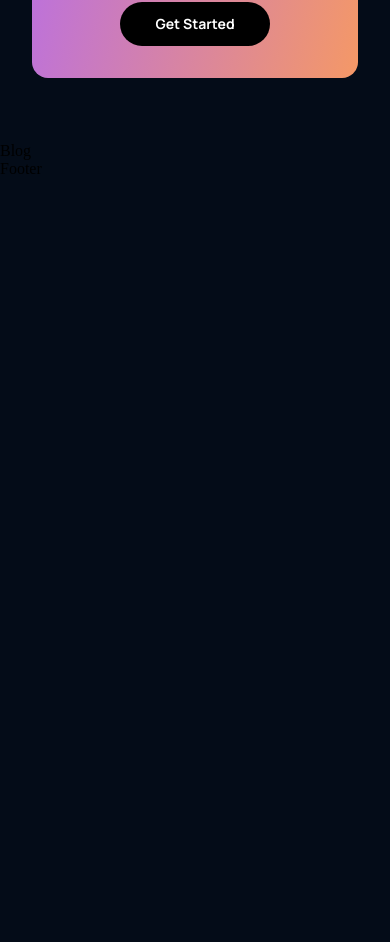
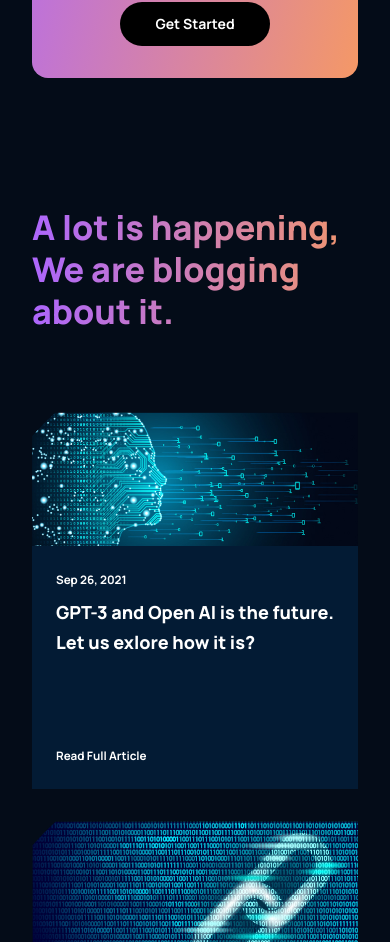
Before and after one commit to blountdj/gpt3_website, a React (Vite) app: page / in a window 390 px wide. Shown: the part 4252-5194 px from the top of the page. Before the commit the page ends 4430 px from the top, so only its background shows below. Built offline with nearby package versions, Linux system fonts and the light colour scheme.

Commit message:
Blog section complete

```diff
--- a/src/components/article/Article.jsx
+++ b/src/components/article/Article.jsx
@@ -1,8 +1,21 @@
 import React from "react";
 import "./article.css";
 
-const Article = () => {
-  return <div>Article</div>;
+const Article = ({ imgUrl, date, text }) => {
+  return (
+    <div className="gpt3__blog-container_article">
+    <div className="gpt3__blog-container_article-image">
+      <img src={imgUrl} alt="blog_image" />
+    </div>
+    <div className="gpt3__blog-container_article-content">
+      <div>
+        <p>{date}</p>
+        <h3>{text}</h3>
+      </div>
+      <p>Read Full Article</p>
+    </div>
+  </div>
+  )
 };
 
 export default Article;
--- a/src/components/article/article.css
+++ b/src/components/article/article.css
@@ -0,0 +1,60 @@
+.gpt3__blog-container_article {
+    width: 100%;
+    height: 100%;
+
+    display: flex;
+    flex-direction: column;
+    background: var(--color-footer);
+}
+
+.gpt3__blog-container_article-image {
+    width: 100%;
+    height: 100%;
+    background: var(--color-bg);
+}
+
+.gpt3__blog-container_article-image img {
+    width: 100%;
+    height: 100%;
+}
+
+.gpt3__blog-container_article-content {
+    display: flex;
+    flex-direction: column;
+    justify-content: space-between;
+
+    padding: 1rem 1.5rem;
+    height: 100%;
+}
+
+.gpt3__blog-container_article-content p {
+    font-family: var(--font-family);
+    font-size: 11.65px;
+    font-weight: 700;
+    line-height: 35px;
+
+    color: #fff;
+}
+
+.gpt3__blog-container_article-content h3 {
+    font-family: var(--font-family);
+    font-size: 25.11px;
+    font-weight: 800;
+    line-height: 30.30px;
+
+    color: #fff;
+    margin-bottom: 5rem;
+    cursor: pointer;
+}
+
+.gpt3__blog-container_article-content p:last-child {
+    cursor: pointer;
+}
+
+
+@media screen and (max-width: 550px) {
+    .gpt3__blog-container_article-content h3 {
+        font-size: 18px;
+        line-height: 25p;
+    }
+}
--- a/src/containers/blog/Blog.jsx
+++ b/src/containers/blog/Blog.jsx
@@ -1,8 +1,27 @@
 import React from "react";
+import Article from '../../components/article/Article';
+import { blog01, blog02, blog03, blog04, blog05 } from './imports';
 import "./blog.css";
 
 const Blog = () => {
-  return <div>Blog</div>;
+  return (
+    <div className="gpt3__blog section__padding" id="blog">
+      <div className="gpt3__blog-heading">
+        <h1 className="gradient__text">A lot is happening, <br /> We are blogging about it.</h1>
+      </div>
+      <div className="gpt3__blog-container">
+      <div className="gpt3__blog-container_groupA">
+        <Article imgUrl={blog01} date="Sep 26, 2021" text="GPT-3 and Open  AI is the future. Let us exlore how it is?" />
+      </div>
+      <div className="gpt3__blog-container_groupB">
+        <Article imgUrl={blog02} date="Sep 26, 2021" text="GPT-3 and Open  AI is the future. Let us exlore how it is?" />
+        <Article imgUrl={blog03} date="Sep 26, 2021" text="GPT-3 and Open  AI is the future. Let us exlore how it is?" />
+        <Article imgUrl={blog04} date="Sep 26, 2021" text="GPT-3 and Open  AI is the future. Let us exlore how it is?" />
+        <Article imgUrl={blog05} date="Sep 26, 2021" text="GPT-3 and Open  AI is the future. Let us exlore how it is?" />
+      </div>
+    </div>
+    </div>
+  )
 };
 
 export default Blog;
--- a/src/containers/blog/blog.css
+++ b/src/containers/blog/blog.css
@@ -0,0 +1,78 @@
+.gpt3__blog {
+    display: flex;
+    flex-direction: column;
+}
+
+.gpt3__blog-heading {
+    width: 100%;
+    text-align: left;
+
+    margin-bottom: 5rem;
+}
+
+.gpt3__blog-heading h1 {
+    font-size: 62px;
+    line-height: 75px;
+    font-family: var(--font-family);
+    font-weight: 800;
+}
+
+.gpt3__blog-container {
+    display: flex;
+    flex-direction: row;
+}
+
+.gpt3__blog-container_groupA {
+    flex: 0.75;
+    margin-right: 2rem;
+}
+
+.gpt3__blog-container_groupB {
+    flex: 1;
+
+    display:grid;
+    grid-template-columns: repeat(2, 1fr);
+    grid-gap: 2rem;
+}
+
+@media screen and (max-width: 990px) {
+    .gpt3__blog-container {
+        flex-direction: column-reverse;
+    }
+
+
+    .gpt3__blog-container_groupA {
+        margin: 2rem 0;
+    }
+
+    .gpt3__blog-container_groupA .gpt3__blog-container_article  {
+       width: 48%;
+    }
+
+    .gpt3__blog-container_groupA .gpt3__blog-container_article-image {
+        height: 250px;
+    }
+}
+
+@media screen and (max-width: 700px) {
+    .gpt3__blog-container_groupB {
+        grid-template-columns: repeat(1, 1fr);
+    }
+
+    .gpt3__blog-container_groupA .gpt3__blog-container_article  {
+       width: 100%;
+    }
+
+    .gpt3__blog-heading h1 {
+        font-size: 46px;
+        line-height: 52px;
+    }
+}
+
+@media screen and (max-width: 550px) {
+    .gpt3__blog-heading h1 {
+        font-size: 34px;
+        line-height: 42px;
+    }
+
+}
--- /dev/null
+++ b/src/containers/blog/imports.js
@@ -0,0 +1,13 @@
+import blog01 from '../../assets/blog01.png';
+import blog02 from '../../assets/blog02.png';
+import blog03 from '../../assets/blog03.png';
+import blog04 from '../../assets/blog04.png';
+import blog05 from '../../assets/blog05.png';
+
+export {
+  blog01,
+  blog02,
+  blog03,
+  blog04,
+  blog05,
+};
```
